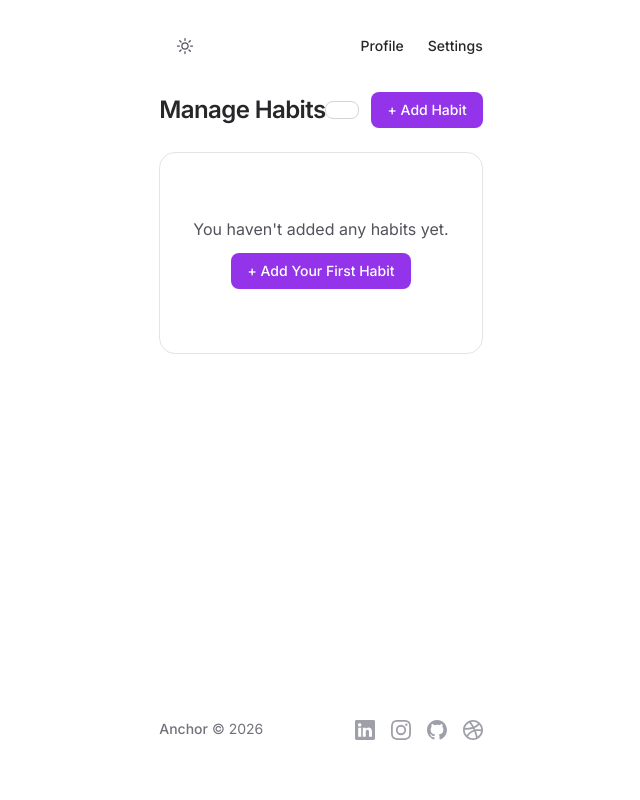
After one commit to Car-XY/Final-Project-CS50, a Flask app: page /habits in a window 1280 px wide. The commit adds this page. Shown: the whole page, without its empty margins (319-959 px from the left). Run offline with Flask 3, Linux system fonts and the light colour scheme; a user stored in the database is signed in; some libraries are stand-ins or nearby versions.

Commit message:
Tried to add habits.html
Then realized I needed to redo some parts of my css:

TODO:
Set a whole colour palette for my brand and install tailwind
fix habits.html

```diff
--- a/backend/app.py
+++ b/backend/app.py
@@ -50,10 +50,19 @@ def after_request(response):
 def inject_user():
     return dict(username=session.get("username"))
 
+
 @app.route("/")
 @login_required
 def index():
-    return render_template("index.html")
+    return render_template("index.html", greeting=True)
+
+
+@app.route("/habits")
+@login_required
+def habits():
+    habits = ()
+    return render_template ("habits.html", habits=habits)
+
 
 @app.route("/login", methods=["GET", "POST"])
 def login():
@@ -97,7 +106,7 @@ def login():
 
     # User reached route via GET (as by clicking a link or via redirect)
     else:
-        return render_template("login.html")
+        return render_template("login.html", greeting=True)
 
 
 @app.route("/register", methods=["GET", "POST"])
@@ -131,7 +140,7 @@ def register():
         return redirect("/")
     else:
         # renders my register template if user did not click "register" button
-        return render_template("register.html")
+        return render_template("register.html", greeting=True)
 
 
 # remove this when shipping
--- a/backend/static/styles.css
+++ b/backend/static/styles.css
@@ -44,3 +44,26 @@ nav .navbar-brand .green
 @keyframes fadeOut {
   to { opacity: 0; visibility: hidden; }
 }
+
+.btn-primary {
+  border-radius: 0.5rem;        /* rounded-lg */
+  background-color: #9333ea;    /* bg-purple-600 */
+  padding: 0.5rem 1rem;         /* py-2 px-4 */
+  font-size: 0.875rem;          /* text-sm */
+  line-height: 1.25rem;         /* text-sm's paired line-height */
+  font-weight: 500;             /* font-medium */
+  color: #ffffff;               /* text-white */
+  transition-property: color, background-color, border-color,
+    text-decoration-color, fill, stroke, opacity, box-shadow, transform,
+    filter, backdrop-filter;    /* transition */
+  transition-timing-function: cubic-bezier(0.4, 0, 0.2, 1);
+  transition-duration: 150ms;
+}
+
+.btn-primary:hover {
+  background-color: #7e22ce;    /* hover:bg-purple-700 */
+}
+
+.btn-primary:active {
+  opacity:
+}
--- /dev/null
+++ b/backend/templates/habits.html
@@ -0,0 +1,67 @@
+{% extends "layout.html" %}
+
+{% block title %}
+Manage Habits
+{% endblock %}
+
+{% block main %}
+<div class="col-span-12">
+
+  <!-- Page Header Row -->
+  <div class="mb-6 flex items-center justify-between">
+    <h1 class="text-2xl font-semibold tracking-tight text-zinc-800 dark:text-zinc-100">
+      Manage Habits
+    </h1>
+
+    <div class="flex items-center gap-3">
+
+      <a
+        href="/habits/edit"
+        class="rounded-lg border border-zinc-300 px-4 py-2 text-sm font-medium text-zinc-700 transition hover:bg-zinc-100 active:opacity-80 dark:border-zinc-700 dark:text-zinc-200 dark:hover:bg-zinc-800"
+        Edit Habits
+      >
+      </a>
+
+      <a
+        href="/habits/add"
+        class="btn-primary"
+      >
+        + Add Habit
+      </a>
+    </div>
+  </div>
+  <!-- END Page Header Row -->
+
+  <!-- Habit List -->
+  <div class="rounded-2xl border border-zinc-200 bg-white dark:border-zinc-800 dark:bg-zinc-900">
+    {% if habits %}
+      <ul class="divide-y divide-zinc-200 dark:divide-zinc-800">
+        {% for habit in habits %}
+        <li class="flex items-center justify-between px-6 py-4">
+          <div>
+            <p class="font-medium text-zinc-800 dark:text-zinc-100">{{ habit.name }}</p>
+            <p class="text-sm text-zinc-500 dark:text-zinc-400">{{ habit.frequency }}</p>
+          </div>
+          <span class="text-sm text-zinc-400 dark:text-zinc-500">{{ habit.streak }} day streak</span>
+        </li>
+        {% endfor %}
+      </ul>
+    {% else %}
+      <!-- Empty State -->
+      <div class="flex flex-col items-center justify-center gap-3 px-6 py-16 text-center">
+        <p class="text-zinc-600 dark:text-zinc-300">You haven't added any habits yet.</p>
+
+        <a
+          href="/habits/add"
+          class="btn-primary"
+        >
+          + Add Your First Habit
+        </a>
+      </div>
+      <!-- END Empty State -->
+    {% endif %}
+  </div>
+  <!-- END Habit List -->
+
+</div>
+{% endblock %}
--- a/backend/templates/index.html
+++ b/backend/templates/index.html
@@ -84,7 +84,7 @@ class="group relative col-span-1 overflow-hidden rounded-xl bg-zinc-100 p-6 hove
 </div>
 </a>
 <a
-href="javascript:void(0)"
+href="/habits"
 class="group relative col-span-1 overflow-hidden rounded-xl bg-zinc-100 p-6 hover:bg-zinc-200/75 active:bg-zinc-200 md:col-span-4 dark:bg-zinc-900 dark:hover:bg-zinc-800/75 dark:active:bg-zinc-800"
 >
 <div
--- a/backend/templates/layout.html
+++ b/backend/templates/layout.html
@@ -73,9 +73,9 @@
             <a
               class="text-4xl font-bold hover:text-purple-600 active:opacity-75 dark:hover:text-purple-400"
             >
-            {% if session["user_id"] %}
+            {% if session["user_id"] and greeting %}
                 Welcome {{username}}!
-            {% else %}
+            {% elif greeting %}
                 Welcome to Anchor
             {% endif %}
             </a>
--- a/backend/templates/login.html
+++ b/backend/templates/login.html
@@ -45,7 +45,7 @@
 
       <button
         type="submit"
-        class="mt-2 w-full rounded-lg bg-purple-600 px-4 py-2 text-sm font-medium text-white transition hover:bg-purple-700 active:opacity-80"
+        class="btn-primary"
       >
         Log In
       </button>
--- a/backend/templates/register.html
+++ b/backend/templates/register.html
@@ -62,7 +62,7 @@
 
       <button
         type="submit"
-        class="mt-2 w-full rounded-lg bg-purple-600 px-4 py-2 text-sm font-medium text-white transition hover:bg-purple-700 active:opacity-80"
+        class="btn-primary"
       >
         Register
       </button>
```
